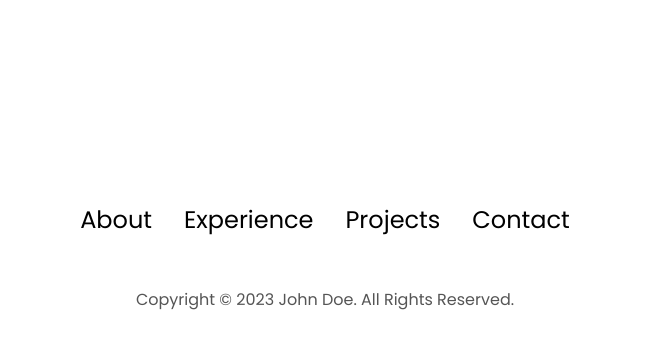
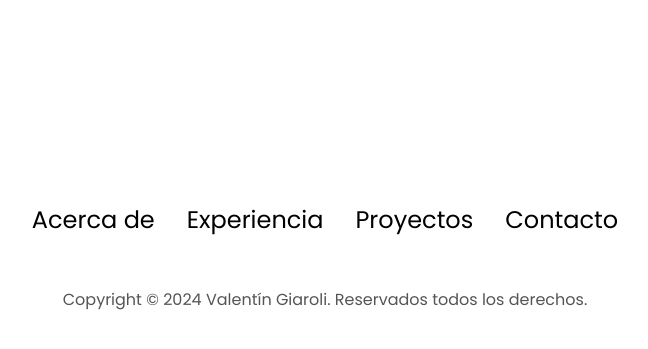
Before and after one commit to VGiaroli/Portfolio, a plain HTML site: page Assets/index.html in a window 1280 px wide. Shown: the part 2721-3070 px from the top of the page, without its empty margins (315-963 px from the left). Drawn offline with Linux system fonts and the light colour scheme.

Commit message:
Cuarto commit, cambio de idioma en contacto

```diff
--- a/Assets/index.html
+++ b/Assets/index.html
@@ -253,14 +253,14 @@
       <nav>
         <div class="nav-links-container">
           <ul class="nav-links">
-            <li><a href="#about">About</a></li>
-            <li><a href="#experience">Experience</a></li>
-            <li><a href="#projects">Projects</a></li>
-            <li><a href="#contact">Contact</a></li>
+            <li><a href="#about">Acerca de</a></li>
+            <li><a href="#experience">Experiencia</a></li>
+            <li><a href="#projects">Proyectos</a></li>
+            <li><a href="#contact">Contacto</a></li>
           </ul>
         </div>
       </nav>
-      <p>Copyright &#169; 2023 John Doe. All Rights Reserved.</p>
+      <p>Copyright &#169; 2024 Valentín Giaroli. Reservados todos los derechos.</p>
     </footer>
     <script src="script.js"></script>
 </body>
```
